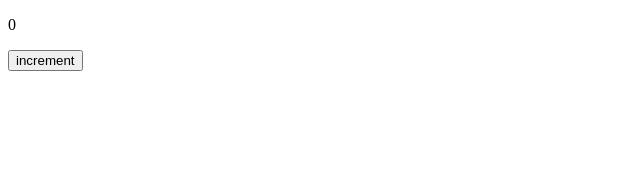
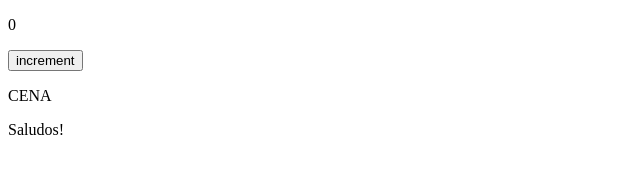
Before and after one commit to gabrielmoris/vue-mastery, a Vue app in the folder composition-api/: page / in a window 1280 px wide. Shown: the top 189 px of the page, without its empty margins (0-640 px from the left). Built offline with nearby package versions, Linux system fonts and the light colour scheme.

Commit message:
ref, reactive & toRefs

```diff
--- a/composition-api/src/App.vue
+++ b/composition-api/src/App.vue
@@ -2,11 +2,13 @@
   <div>
     <p>{{ num }}</p>
     <button @click.prevent="increment">increment</button>
+    <p>{{ user.name }}</p>
+    <p>{{ name }}</p>
   </div>
 </template>
 
 <script>
-import { ref } from "vue";
+import { ref, reactive, toRefs } from "vue";
 export default {
   name: "App",
   setup() {
@@ -16,7 +18,21 @@ export default {
       // to change the value of the ref, we acces by variable.value
       num.value++;
     }
-    return { num, increment };
+    //User logic, I can separate now the functions and put then together with the data
+    //To make it reactive I dont use ref, i use reactive instead
+    const user = reactive({
+      name: "John",
+      age: 20,
+    });
+
+    setTimeout(() => {
+      user.name = "CENA";
+      user2.name = "Saludos!";
+    }, 3000);
+
+    const user2 = reactive({ name: "gabriel", age: 20 });
+
+    return { num, increment, user, ...toRefs(user2) };
   },
 };
 </script>
```
